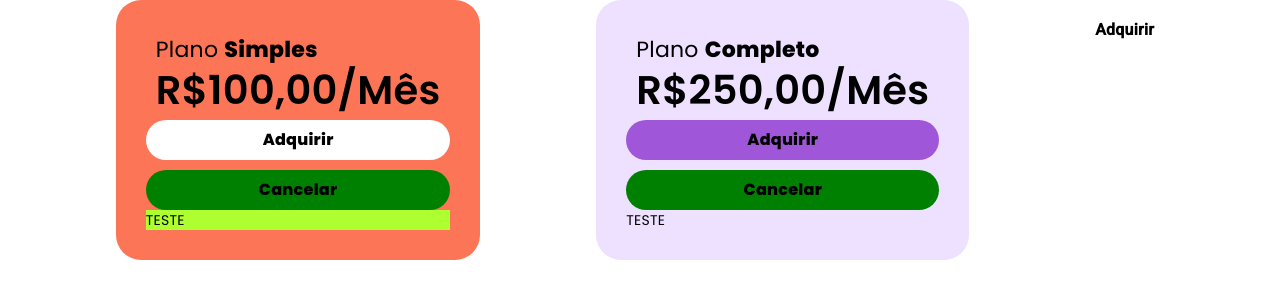
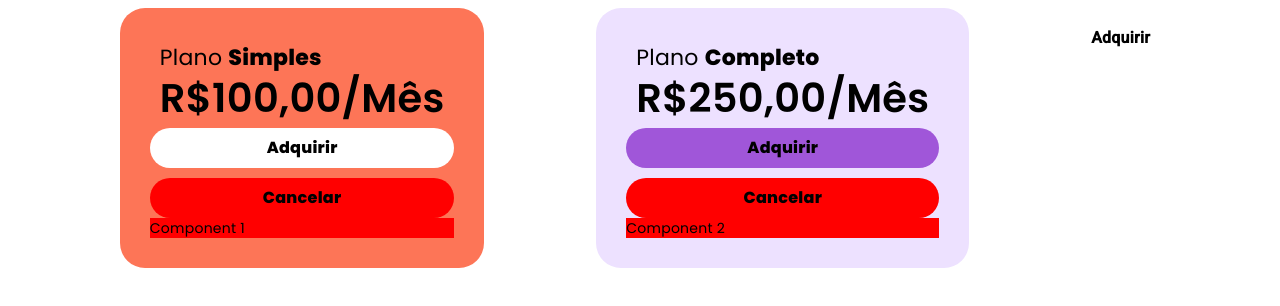
Before and after one commit to Albertinesilva/Curso-Angular, an Angular app: page / in a window 1280 px wide. Shown: the top 306 px of the page. Built offline with nearby package versions, Linux system fonts and the light colour scheme.

Commit message:
View Encapsulation Emulated

```diff
--- a/src/app/card-roxo/card-roxo.component.html
+++ b/src/app/card-roxo/card-roxo.component.html
@@ -7,5 +7,5 @@
     <!-- <mat-slider min="1" max="5" step="0.5" value="1.5">
         <input matSliderThumb>
     </mat-slider> -->
-    <div class="global">TESTE</div>
+    <div class="card-cancel-button">Component 2</div>
 </div>
--- a/src/app/card/card.component.html
+++ b/src/app/card/card.component.html
@@ -8,5 +8,5 @@
         <input matSliderThumb>
     </mat-slider> -->
 
-    <div class="card-button-cancel">TESTE</div>
+    <div class="card-cancel-button">Component 1</div>
 </div>
--- a/src/app/card/card.component.scss
+++ b/src/app/card/card.component.scss
@@ -21,9 +21,19 @@
     }
 }
 
-.card-button-cancel{
-    background-color: greenyellow !important
+// ESSA REGRA SO VAI AFETAR PARA ESSE COMPONENTE (CARD) E NÃO DE FORMA GLOBAL
+// .emulated{
+//     background-color: red;
+// }
+
+// ESSA REGRA VAI AFETAR DE FROMA GLOBAL
+::ng-deep .card-cancel-button{
+    background-color: red !important;
 }
+
+// .card-button-cancel{
+//     background-color: greenyellow !important
+// }
 
 // ESSA REGRA SO VAI AFETAR PARA ESSE COMPONENTE (CARD) E NÃO DE FORMA GLOBAL
 // :host ::ng-deep mat-slider .mdc-slider__track--active_fill {
--- a/src/app/card/card.component.ts
+++ b/src/app/card/card.component.ts
@@ -13,7 +13,7 @@ interface IInfos {
   selector: 'app-card',
   templateUrl: './card.component.html',
   styleUrls: ['./card.component.scss'],
-  encapsulation: ViewEncapsulation.None,
+  encapsulation: ViewEncapsulation.Emulated,
 })
 export class CardComponent {
   plano: IPlano = {
--- a/src/styles.scss
+++ b/src/styles.scss
@@ -1,5 +1,9 @@
 /* You can add global styles to this file, and also import other style files */
 // @import "./styles/global.overrides";
 
-html, body { height: 100%; }
-body { margin: 0; font-family: Roboto, "Helvetica Neue", sans-serif; }
+// html, body { height: 100%; }
+// body { margin: 0; font-family: Roboto, "Helvetica Neue", sans-serif; }
+
+.emulated{
+  background-color: forestgreen !important
+}
```
